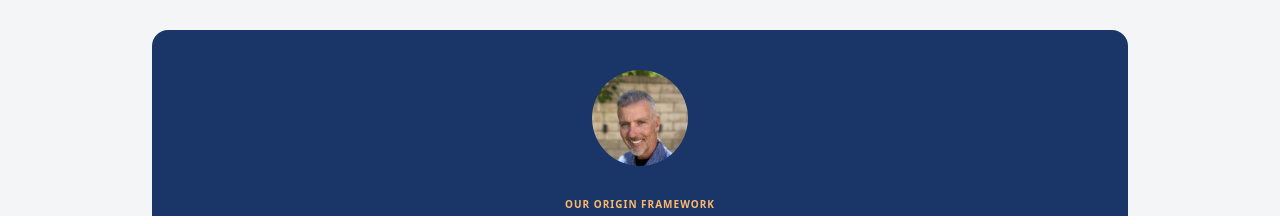
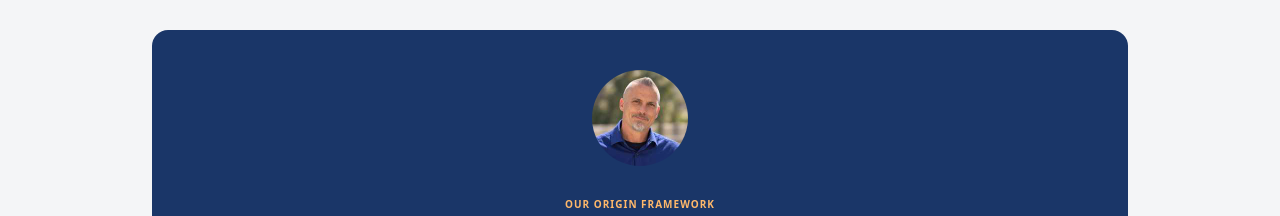
Before and after one commit to siricarsen-cmd/subshield, a Next.js app: page /about in a window 1280 px wide. Shown: the part 383-599 px from the top of the page. Built offline with nearby package versions, Linux system fonts and the light colour scheme; no server answers.

Commit message:
About: update founder portrait

```diff
--- a/app/about/page.tsx
+++ b/app/about/page.tsx
@@ -31,7 +31,7 @@ export default function About() {
             {/* Profile Image Container */}
             <div className="w-24 h-24 mb-6 rounded-full overflow-hidden border-2 border-orange-300 bg-[#596A7D] shrink-0 shadow-lg">
               <img
-                src="/founder.jpg"
+                src="/founder-2026.jpg"
                 alt="Carsen Siri, Founder of SubPreCheck"
                 className="w-full h-full object-cover"
               />
```
Also changed, not shown: public/founder-2026.jpg (added).
